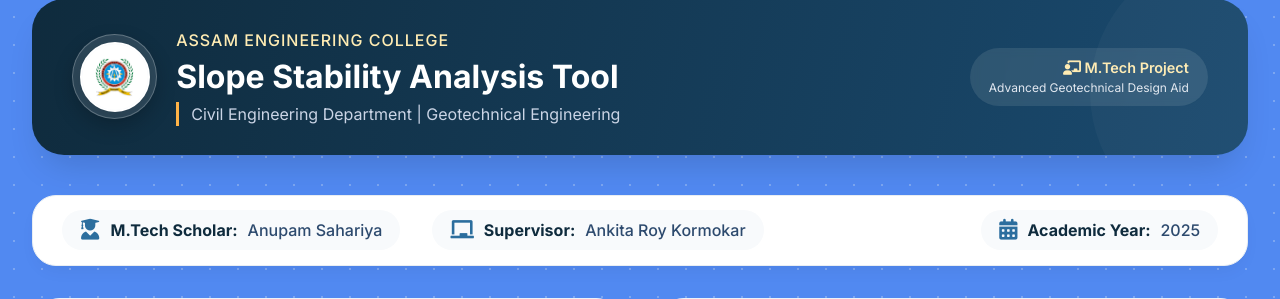
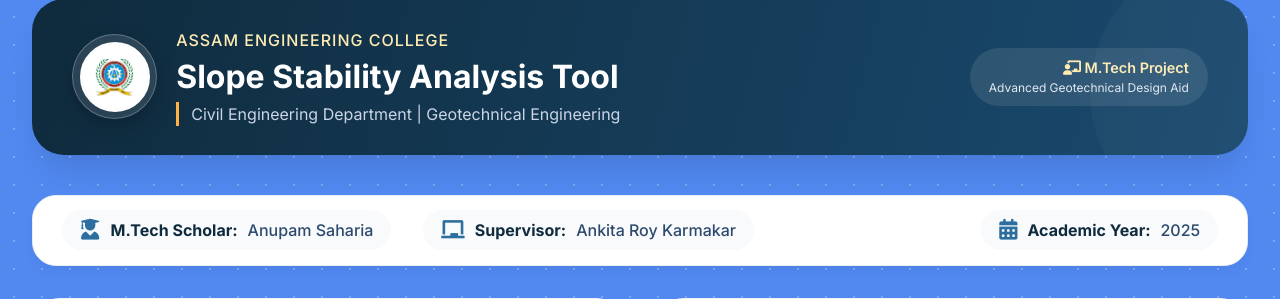
Before and after one commit to NirmalJT/slop-stability-tool, a Flask app: page / in a window 1280 px wide. Shown: the part 25-324 px from the top of the page. Run offline with Flask 3, Linux system fonts and the light colour scheme; parts of the project's set-up code (start-up, migrations or seed data) failed here and were passed over.

Commit message:
some minor bugs fixes

```diff
--- a/templates/index.html
+++ b/templates/index.html
@@ -597,8 +597,8 @@
       <!-- Scholar & Guide Info Panel -->
       <div class="info-panel">
         <div class="scholar-guide">
-          <div class="info-chip"><i class="fas fa-user-graduate"></i> <strong>M.Tech Scholar:</strong> <span>Anupam Sahariya</span></div>
-          <div class="info-chip"><i class="fas fa-chalkboard"></i> <strong>Supervisor:</strong> <span>Ankita Roy Kormokar</span></div>
+          <div class="info-chip"><i class="fas fa-user-graduate"></i> <strong>M.Tech Scholar:</strong> <span>Anupam Saharia</span></div>
+          <div class="info-chip"><i class="fas fa-chalkboard"></i> <strong>Supervisor:</strong> <span>Ankita Roy Karmakar</span></div>
         </div>
         <div class="info-chip"><i class="fas fa-calendar-alt"></i> <strong>Academic Year:</strong> <span>2025</span></div>
       </div>
```
Also changed, not shown: static/fos_graph.png, static/ml_graph.png, static/slope.png.
